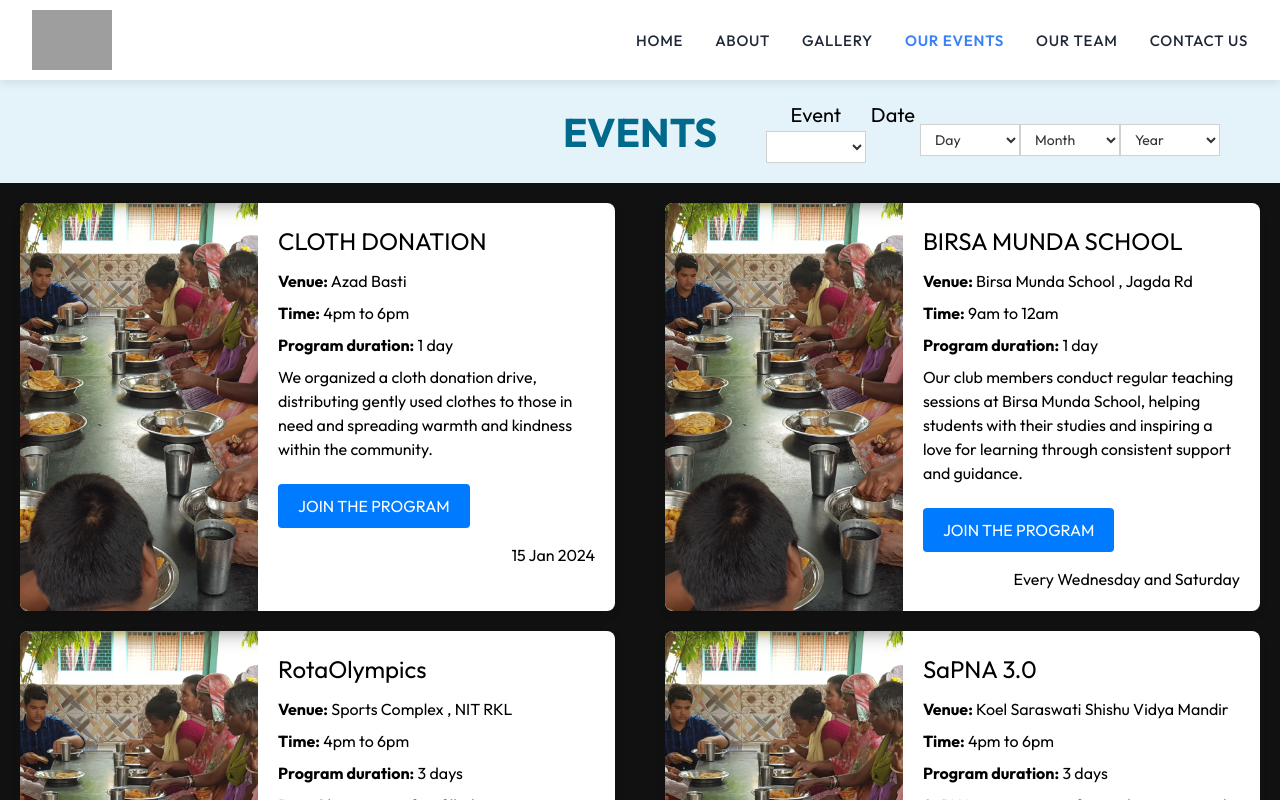
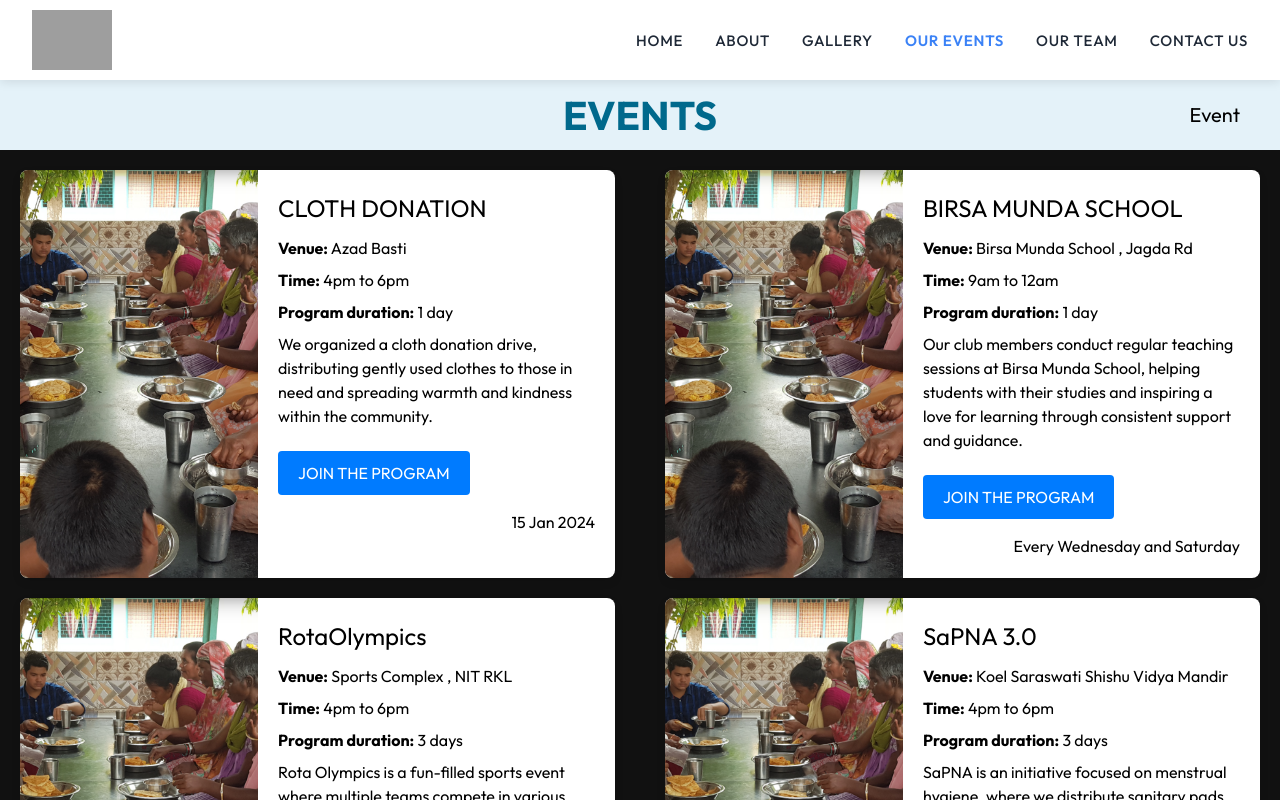
Before and after one commit to umang-bit/Rotaract-Website, a React (Vite) app: page /events in a window 1280 px wide. Built offline with nearby package versions, Linux system fonts and the light colour scheme; grey boxes are pictures that could not be loaded.

Commit message:
Update Title.jsx

```diff
--- a/src/components/Title.jsx
+++ b/src/components/Title.jsx
@@ -13,25 +13,9 @@ export default function Title() {
                 <div className='shift-right'>
                 <div className='Event'>
                     <div className='label'>Event
-                    <div className="dropdown">
-                        <select className="dropdown-button" onClick={() => setIsOpen(!isOpen)}>
-                            Event
-                        </select>
-                        {isOpen && (
-                            <div className="dropdown-content">
-                                <a href="#link1">SAPNA</a>
-                                <a href="#link2">Rota-Olympics</a>
-                                <a href="#link3">Down Syndrome Medical Camp</a>
-                            </div>
-                        )}
+
                     </div>
-                    </div>
-                    <div className='date'>
-                        <div className='label2'>Date</div>
-                        <div className='date-dropdown'>
-                            <DateDropdown />
-                        </div>
-                    </div>
+
                 </div>
 
             </div>
```
